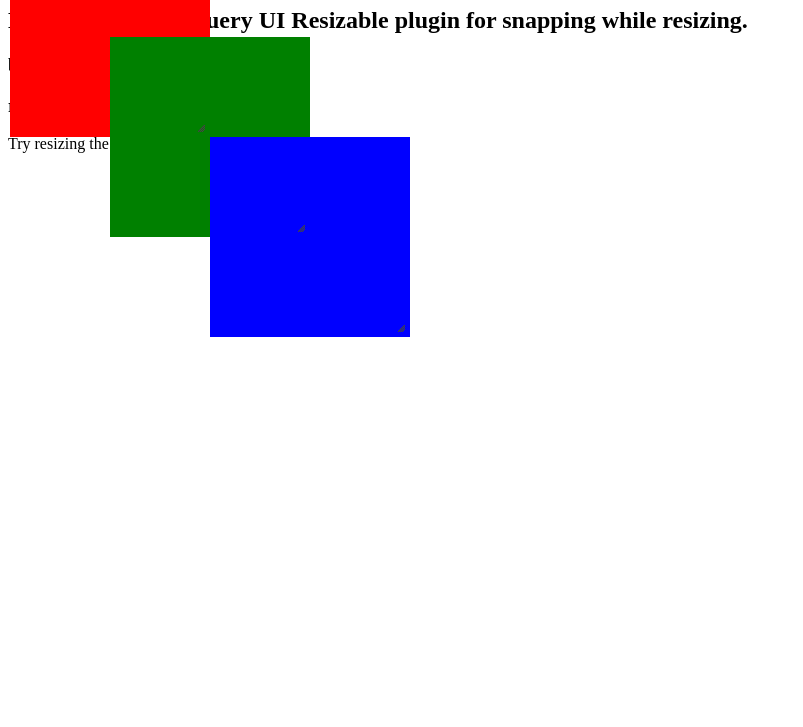
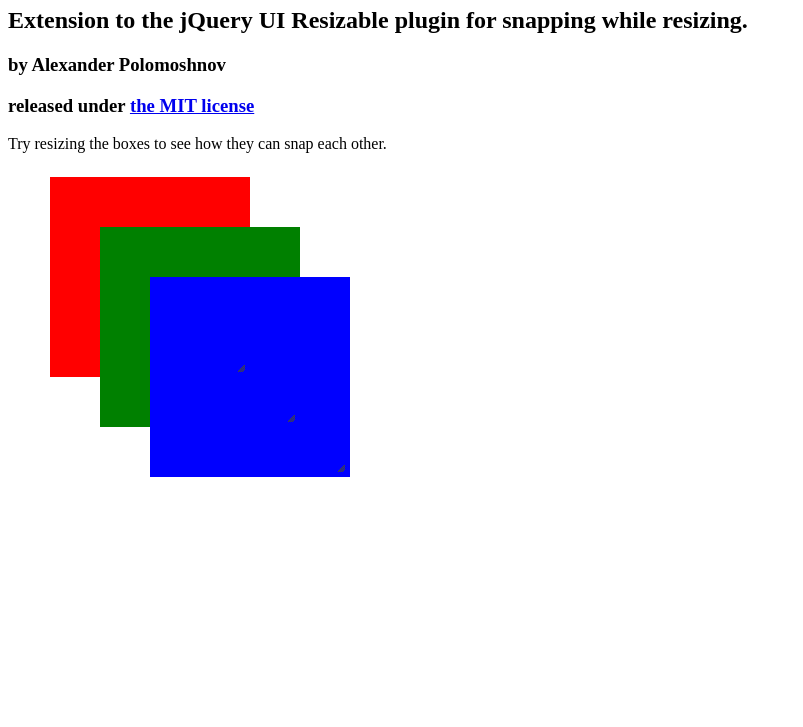
Before and after one commit to polomoshnov/jQuery-UI-Resizable-Snap-extension, a website: page index.html in a window 1280 px wide. Shown: the part 73-800 px from the top of the page, without its empty margins (0-803 px from the left). Drawn offline with nearby package versions, Linux system fonts and the light colour scheme.

Commit message:
Place the boxes below the description

```diff
--- a/index.html
+++ b/index.html
@@ -11,20 +11,20 @@
 }
 
 .box:nth-of-type(1) {
-    left: 10px;
-    top: 10px;
+    left: 50px;
+    top: 250px;
     background: red;
 }
 
 .box:nth-of-type(2) {
-    left: 110px;
-    top: 110px;
+    left: 100px;
+    top: 300px;
     background: green;
 }
 
 .box:nth-of-type(3) {
-    left: 210px;
-    top: 210px;
+    left: 150px;
+    top: 350px;
     background: blue;
 }
 </style>
```
